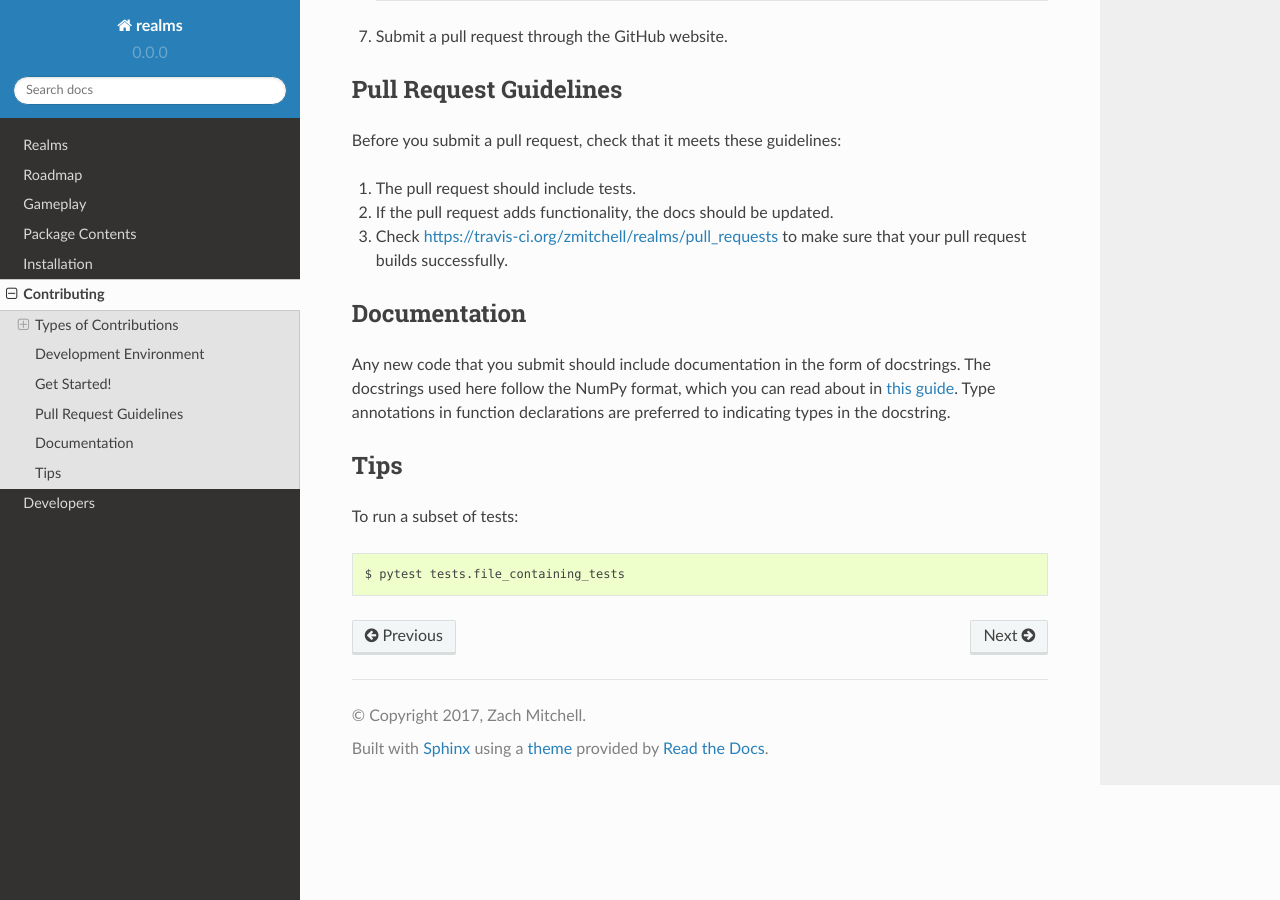
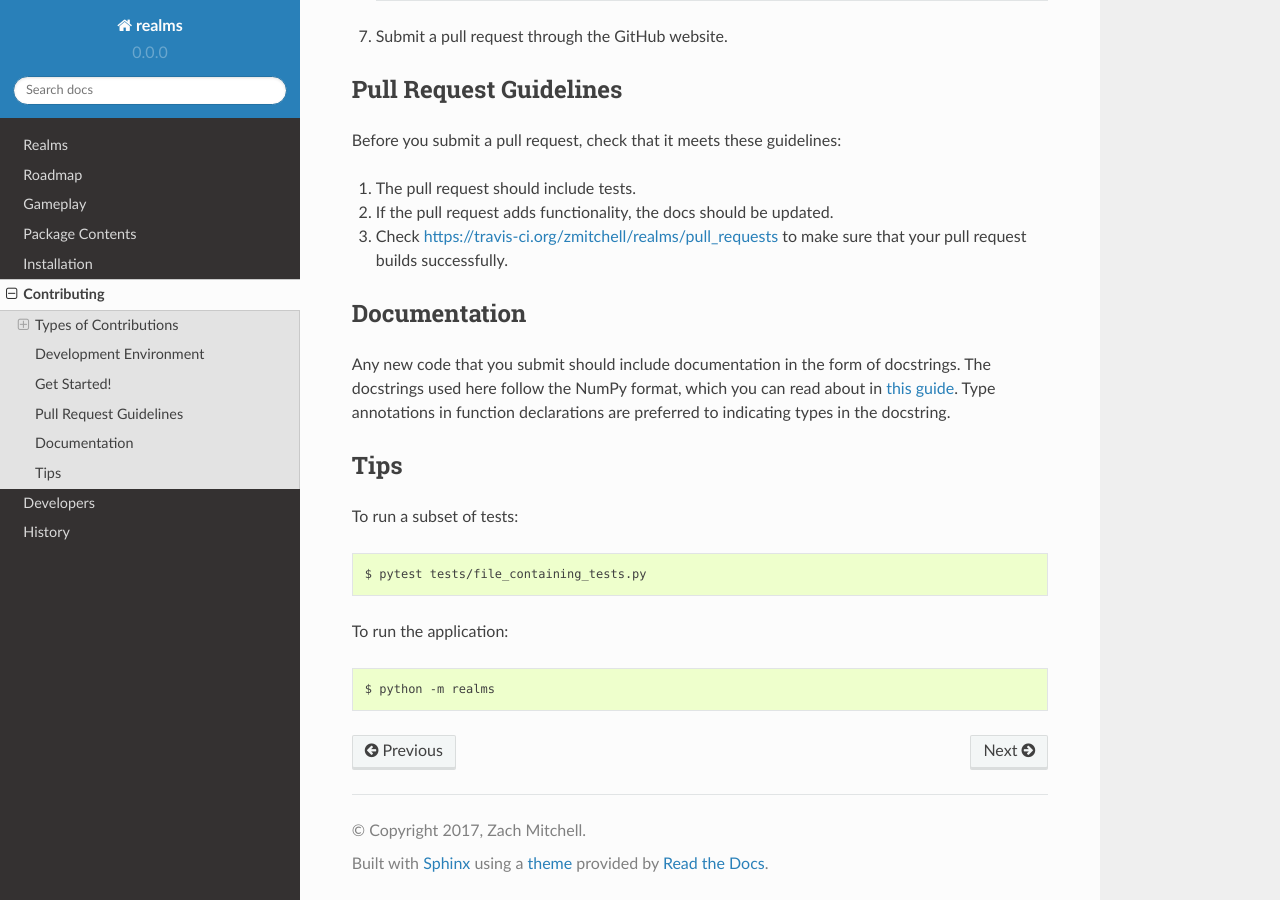
Before and after one commit to zmitchell/realms, a Sphinx documentation site: the page built from docs/contributing.rst, in a window 1280 px wide and 900 px high, scrolled down 2090 px. Built offline with Sphinx 7.4.7 and the Read the Docs theme 2.0.0, drawn with Linux system fonts in a browser that asks for light colours.

Commit message:
Updated documentation

```diff
--- a/CONTRIBUTING.rst
+++ b/CONTRIBUTING.rst
@@ -107,4 +107,8 @@ Tips
 
 To run a subset of tests::
 
-$ pytest tests.file_containing_tests
+$ pytest tests/file_containing_tests.py
+
+To run the application::
+
+$ python -m realms
--- a/docs/conf.py
+++ b/docs/conf.py
@@ -47,6 +47,10 @@ extensions = ['sphinx.ext.autodoc',
 
 # Napoleon settings
 napoleon_use_admonition_for_notes = True
+# napoleon_use_ivar = True
+
+# numpydoc settings
+# numpydoc_show_class_members = False
 
 # Add any paths that contain templates here, relative to this directory.
 templates_path = ['_templates']
@@ -148,7 +152,8 @@ html_theme_path = [sphinx_rtd_theme.get_html_theme_path()]
 # here, relative to this directory. They are copied after the builtin
 # static files, so a file named "default.css" will overwrite the builtin
 # "default.css".
-html_static_path = ['_static']
+# html_static_path = ['_static']
+html_static_path = []
 
 # If not '', a 'Last updated on:' timestamp is inserted at every page
 # bottom, using the given strftime format.
--- a/docs/index.rst
+++ b/docs/index.rst
@@ -15,6 +15,7 @@ Contents:
    installation
    contributing
    authors
+   history
 
 Indices and tables
 ==================
```
